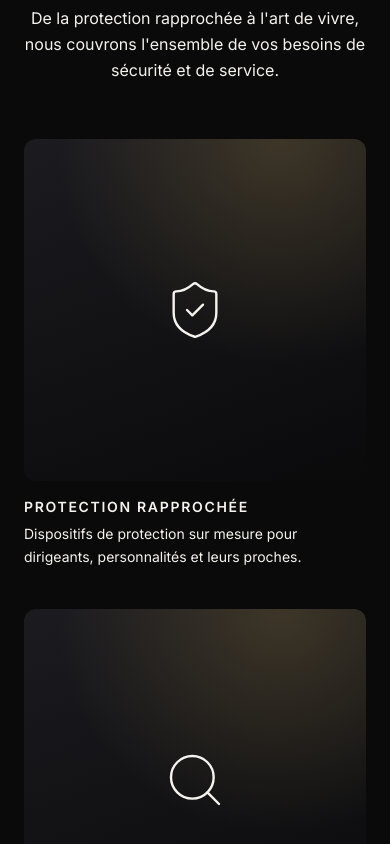
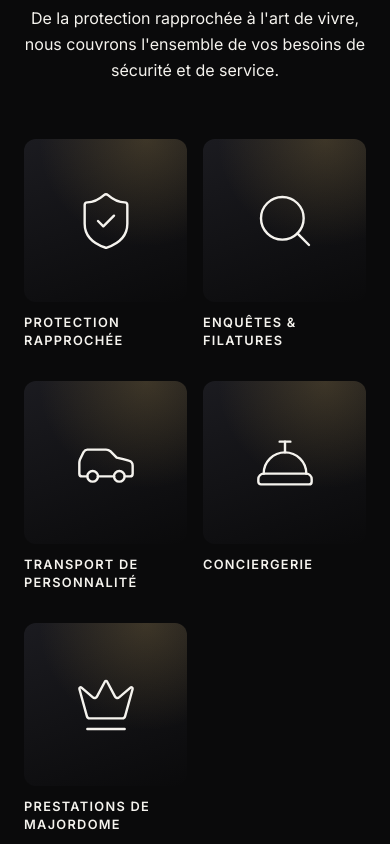
Before and after one commit to Myre311/s-curite, a Next.js app: page / in a window 390 px wide. Shown: the part 1180-2024 px from the top of the page. Built offline with nearby package versions, Linux system fonts and the light colour scheme.

Commit message:
mobile: services et zones en 2 colonnes (carré + titre), comme rj2m

```diff
--- a/src/app/page.tsx
+++ b/src/app/page.tsx
@@ -43,7 +43,7 @@ export default function HomePage() {
  title="Services de protection et zones d'intervention"
  body={home.servicesSection.body}
  />
- <div className="mx-auto mt-14 grid grid-cols-1 gap-x-6 gap-y-10 sm:grid-cols-2 lg:grid-cols-3">
+ <div className="mx-auto mt-14 grid grid-cols-2 gap-x-4 gap-y-8 sm:gap-x-6 sm:gap-y-10 lg:grid-cols-3">
  {services.map((s, i) => (
  <ServiceTile
  key={s.slug}
--- a/src/app/zones-d-action/page.tsx
+++ b/src/app/zones-d-action/page.tsx
@@ -22,7 +22,7 @@ export default function ZonesPage() {
 
  <section className="py-20 sm:py-24">
  <Container>
- <div className="grid gap-6 sm:grid-cols-2 lg:grid-cols-3">
+ <div className="grid grid-cols-2 gap-4 sm:gap-6 lg:grid-cols-3">
  {zones.map((z, i) => (
  <Reveal key={z.name} delay={i * 0.06}>
  <article className="group relative flex aspect-[4/5] flex-col justify-end overflow-hidden rounded-xl transition-all duration-500 ">
--- a/src/components/sections/service-tile.tsx
+++ b/src/components/sections/service-tile.tsx
@@ -61,11 +61,11 @@ export function ServiceTile({
  </div>
 
  {/* Titre + texte EN DESSOUS */}
- <h3 className="mt-4 flex items-center gap-1.5 text-sm font-semibold uppercase tracking-[0.12em] text-blanc transition-colors group-hover:text-or">
+ <h3 className="mt-3 flex items-center gap-1.5 text-[0.8rem] font-semibold uppercase leading-snug tracking-[0.1em] text-blanc transition-colors group-hover:text-or sm:mt-4 sm:text-sm sm:tracking-[0.12em]">
  {name}
- <ArrowUpRight className="h-4 w-4 text-or opacity-0 transition-all duration-300 group-hover:opacity-100" />
+ <ArrowUpRight className="hidden h-4 w-4 text-or opacity-0 transition-all duration-300 group-hover:opacity-100 sm:inline" />
  </h3>
- <p className="mt-1.5 text-sm leading-relaxed text-blanc/55">{excerpt}</p>
+ <p className="mt-1.5 hidden text-sm leading-relaxed text-blanc/55 sm:block">{excerpt}</p>
  </Link>
  </Reveal>
  );
```
